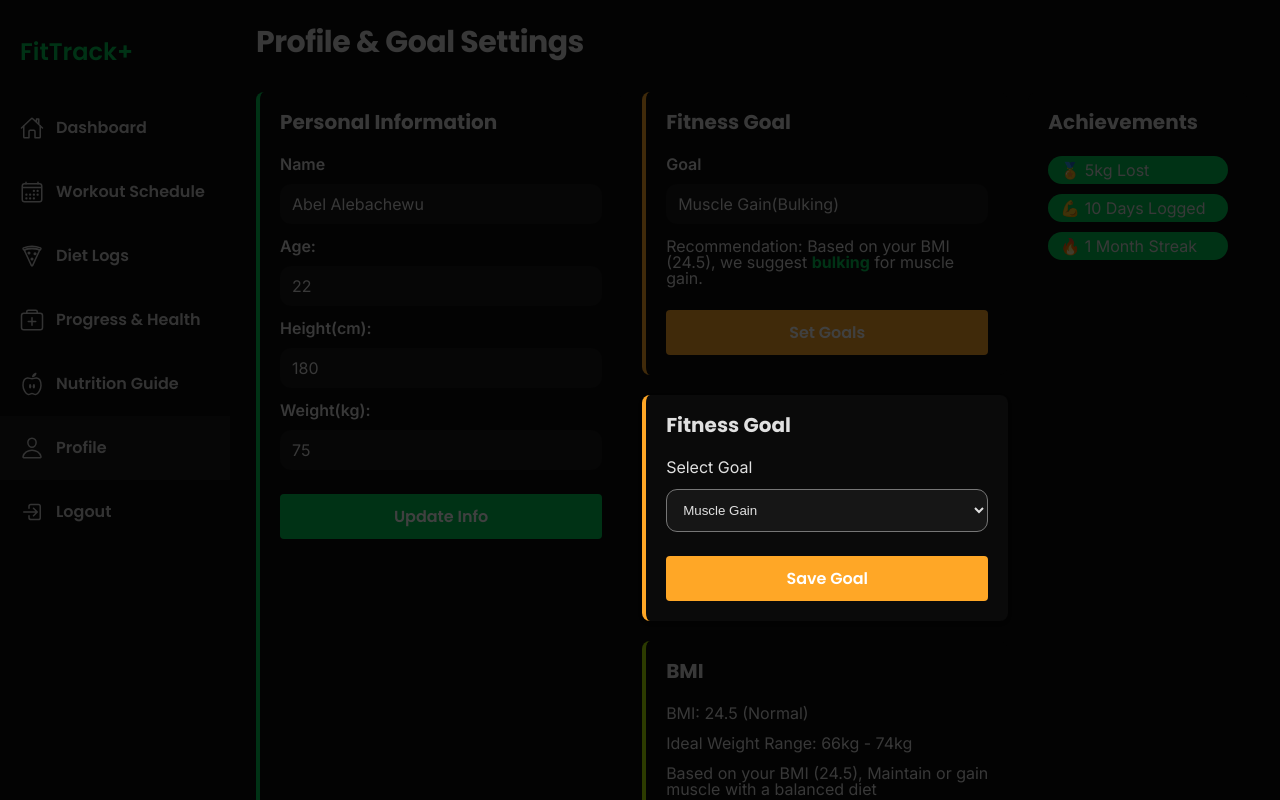
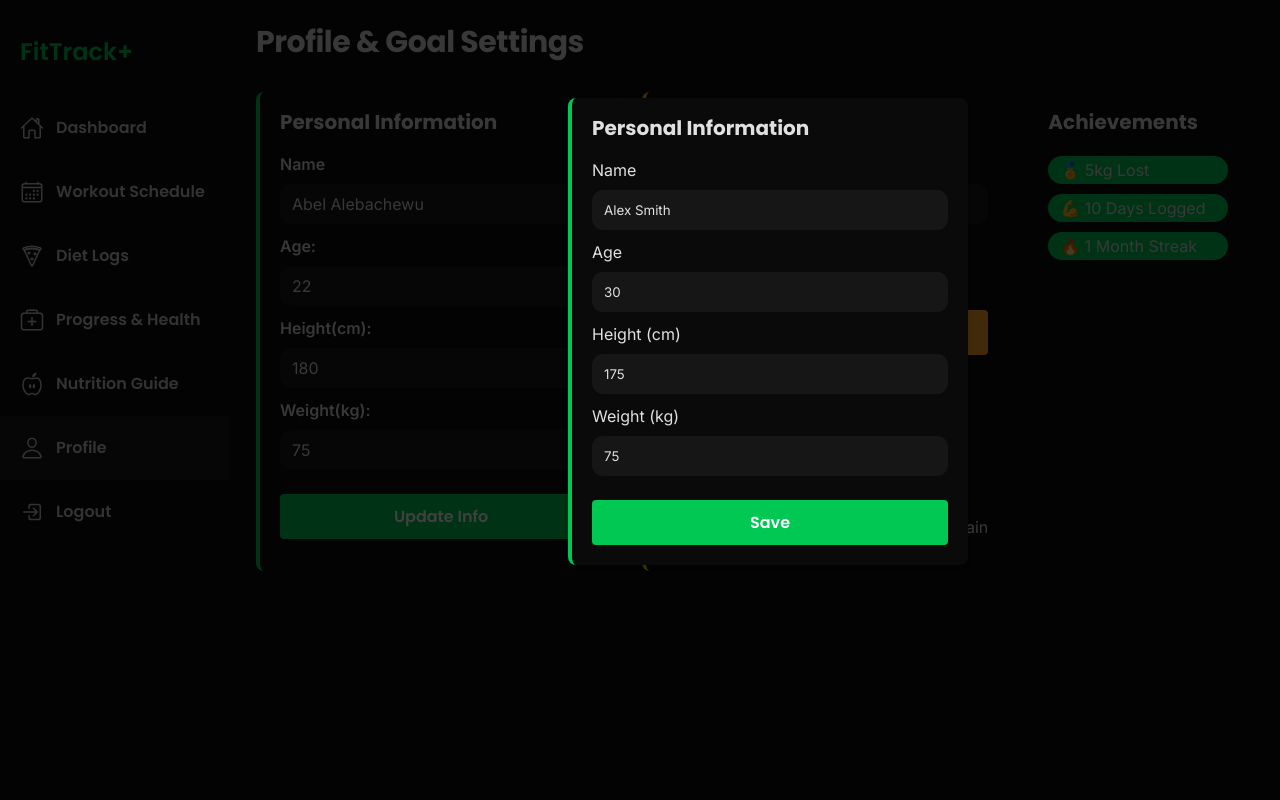
Before and after one commit to okrt12/fitness-tracking-system, a PHP site: page /pages/profile.php in a window 1280 px wide. Run offline with PHP 8.4, Linux system fonts and the light colour scheme.

Commit message:
fix the styles of the popups

```diff
--- a/assets/css/profile.css
+++ b/assets/css/profile.css
@@ -42,6 +42,7 @@
   padding-left: 0 !important;
   gap: 2rem;
   margin-bottom: 3.2rem;
+  position: relative;
 }
 
 .cards {
@@ -174,6 +175,9 @@ input {
 
 .popup {
   z-index: 99;
+  position: absolute;
+  align-self: center;
+  justify-self: center;
 }
 
 .input {
@@ -184,4 +188,8 @@ input {
   color: var(--text-color);
 }
 .personal-information__popup {
+  width: 40rem;
 }
+.goals-popup {
+  width: 35rem;
+}
--- a/pages/profile.php
+++ b/pages/profile.php
@@ -123,7 +123,7 @@
             </button>
           </div>
 
-          <form class="cards personal-information__popup popup hidden">
+          <form class="cards personal-information__popup popup">
             <h3 class="cards-header">Personal Information</h3>
 
             <div class="flex-col detail-value">
@@ -231,7 +231,7 @@
               </button>
             </div>
 
-            <form class="cards goals-popup popup">
+            <form class="cards goals-popup popup hidden">
               <h3 class="cards-header">Fitness Goal</h3>
 
               <label class="normal-text cards-description" for="goal"
```
